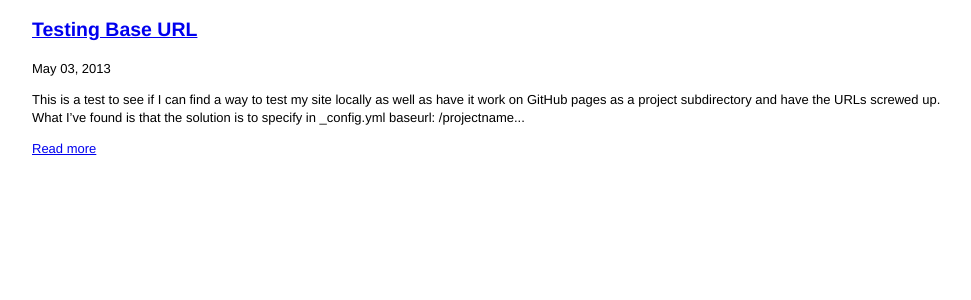
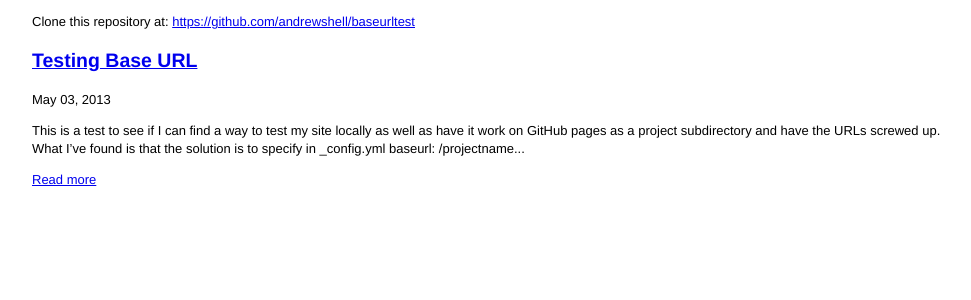
Before and after one commit to andrewshell/baseurltest, a Jekyll site: the page built from index.html, in a window 1280 px wide. Shown: the top 300 px of the page, without its empty margins (148-1119 px from the left). Built offline with Jekyll 4.4.1, drawn with Linux system fonts in a browser that asks for light colours.

Commit message:
adding link to repo in website header

```diff
--- a/_includes/header.html
+++ b/_includes/header.html
@@ -9,3 +9,5 @@
   </head>
   <body>
   <div id="container">
+
+  <p>Clone this repository at: <a href="https://github.com/andrewshell/baseurltest">https://github.com/andrewshell/baseurltest</a></p>
```
